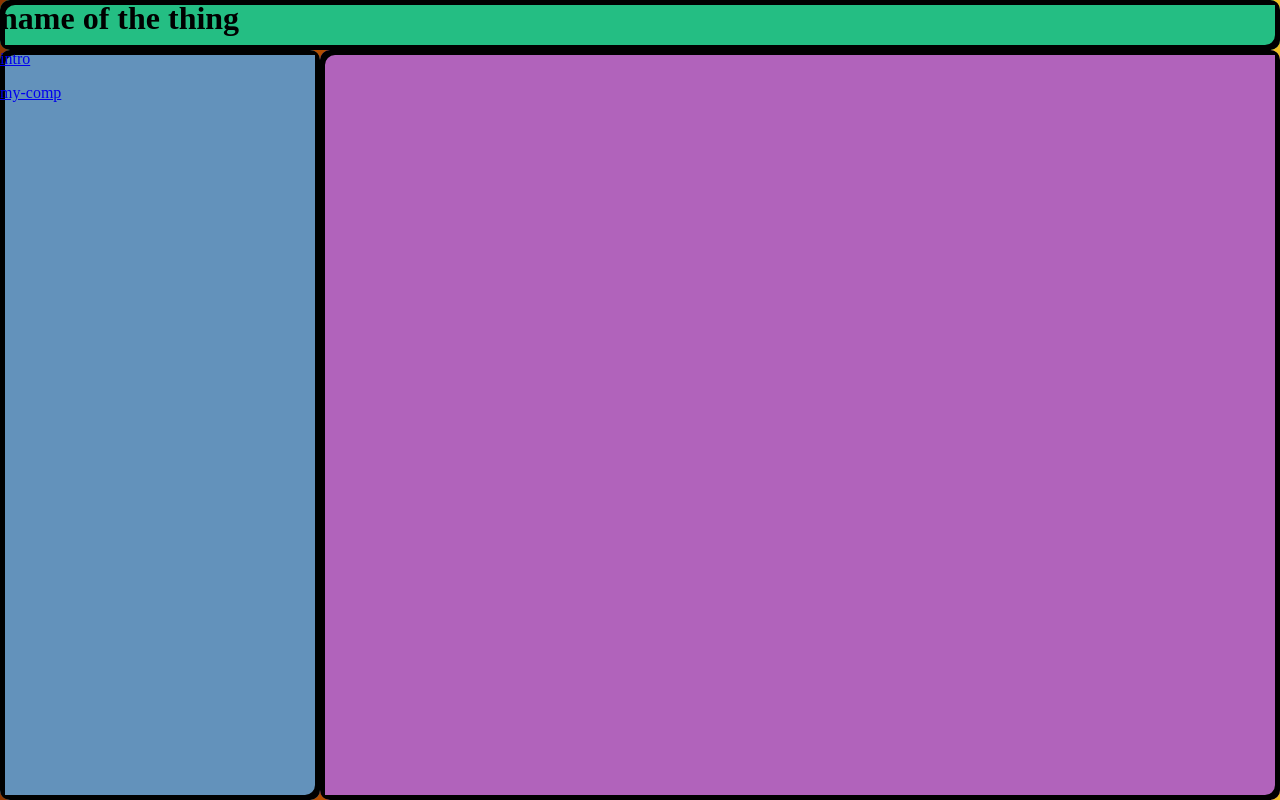
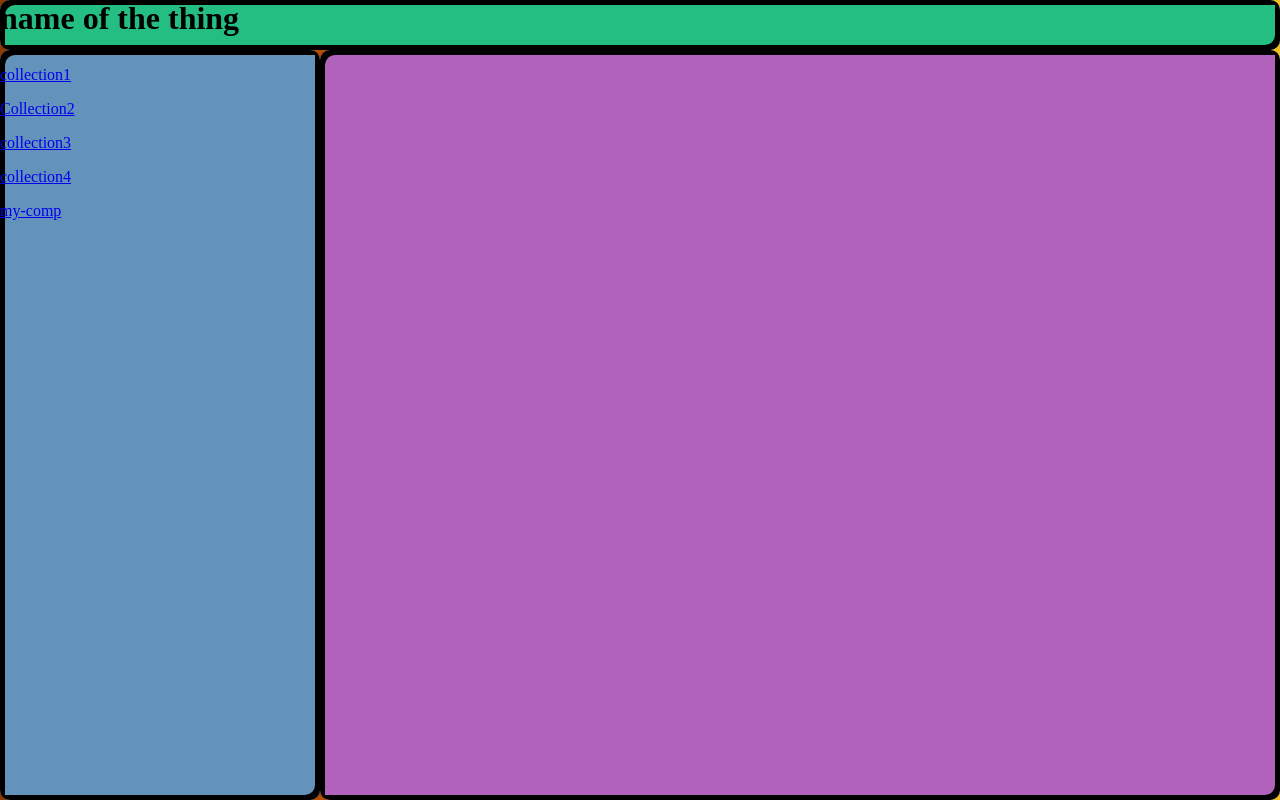
Before and after one commit to BhargavKadali39/Online-Image-Gallery, an Angular app: page / in a window 1280 px wide. Built offline with nearby package versions, Linux system fonts and the light colour scheme; no server answers.

Commit message:
Update app.component.html

```diff
--- a/src/app/app.component.html
+++ b/src/app/app.component.html
@@ -14,8 +14,13 @@
             </div>
             <div class="left-cluster">
                 <div class="maybe-sometin">
-                    <a [routerLink]="['intro']">intro<p></p></a>
-                    <a [routerLink]="['my-comp']">my-comp<p></p></a>
+                    <a [routerLink]="['Collection1']"><p>collection1</p></a>
+                    <a [routerLink]="['Collection2']"><p>Collection2</p></a>
+                    <a [routerLink]="['Collection3']"><p>collection3</p></a>
+                    <a [routerLink]="['Collection4']"><p>collection4</p></a>
+                    <!-- <p (click)="loadNames(url)">this is click</p> -->
+                    <a [routerLink]="['my-comp']"><p>my-comp</p></a>
+                    <pre>{{i}}</pre>
                 </div>
             </div>
             <div class="middle-img-area">
@@ -25,3 +30,11 @@
     </div>
 </body>
 </html>
+<!--
+<a [routerLink]="['intro']">intro<p></p></a>
+<router-outlet></router-outlet> -->
+<!-- <input type="checkbox"
+ng-checked="check">
+<button ng-click="checkIt()" ng-model='check'>
+    Click to Check
+</button> -->
```
